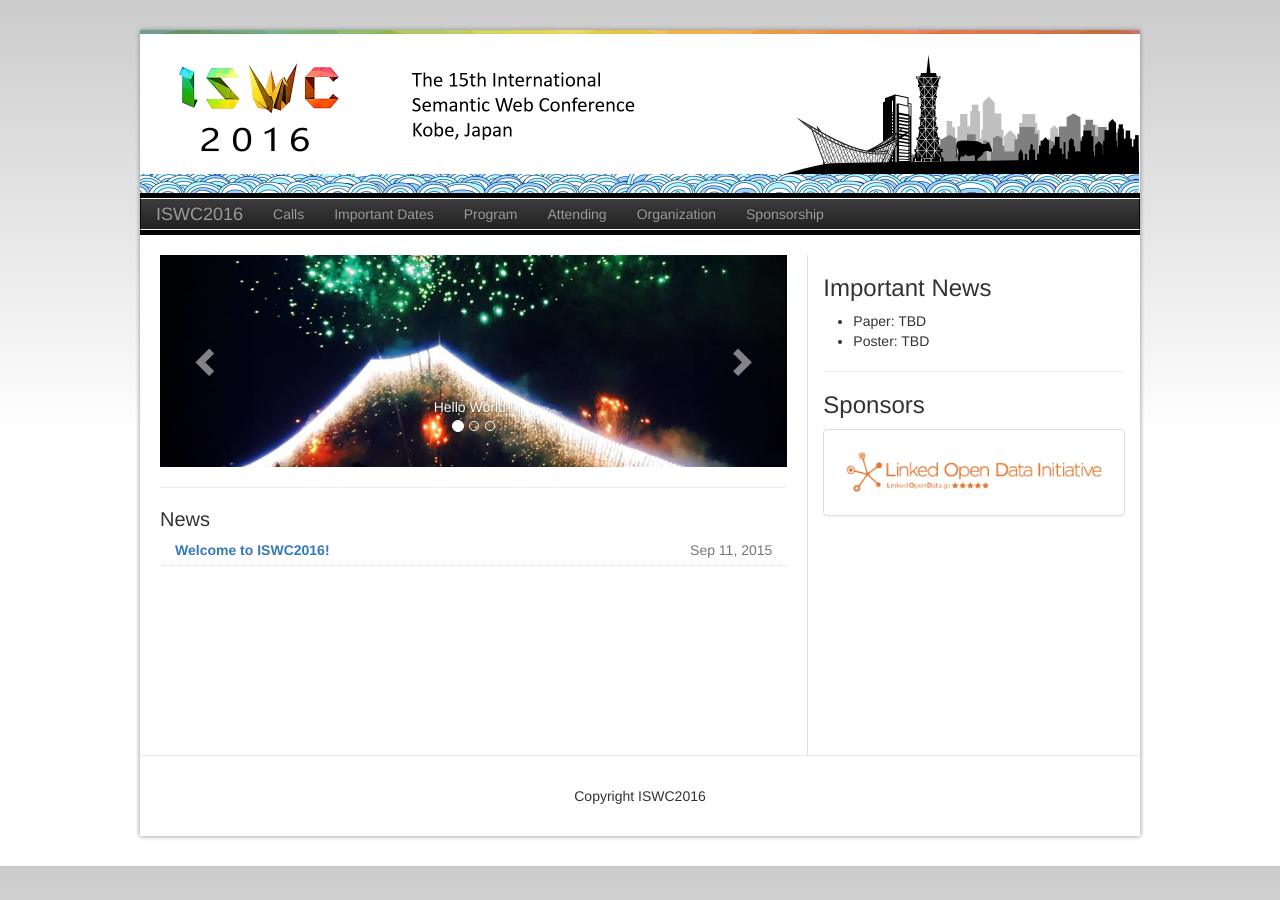
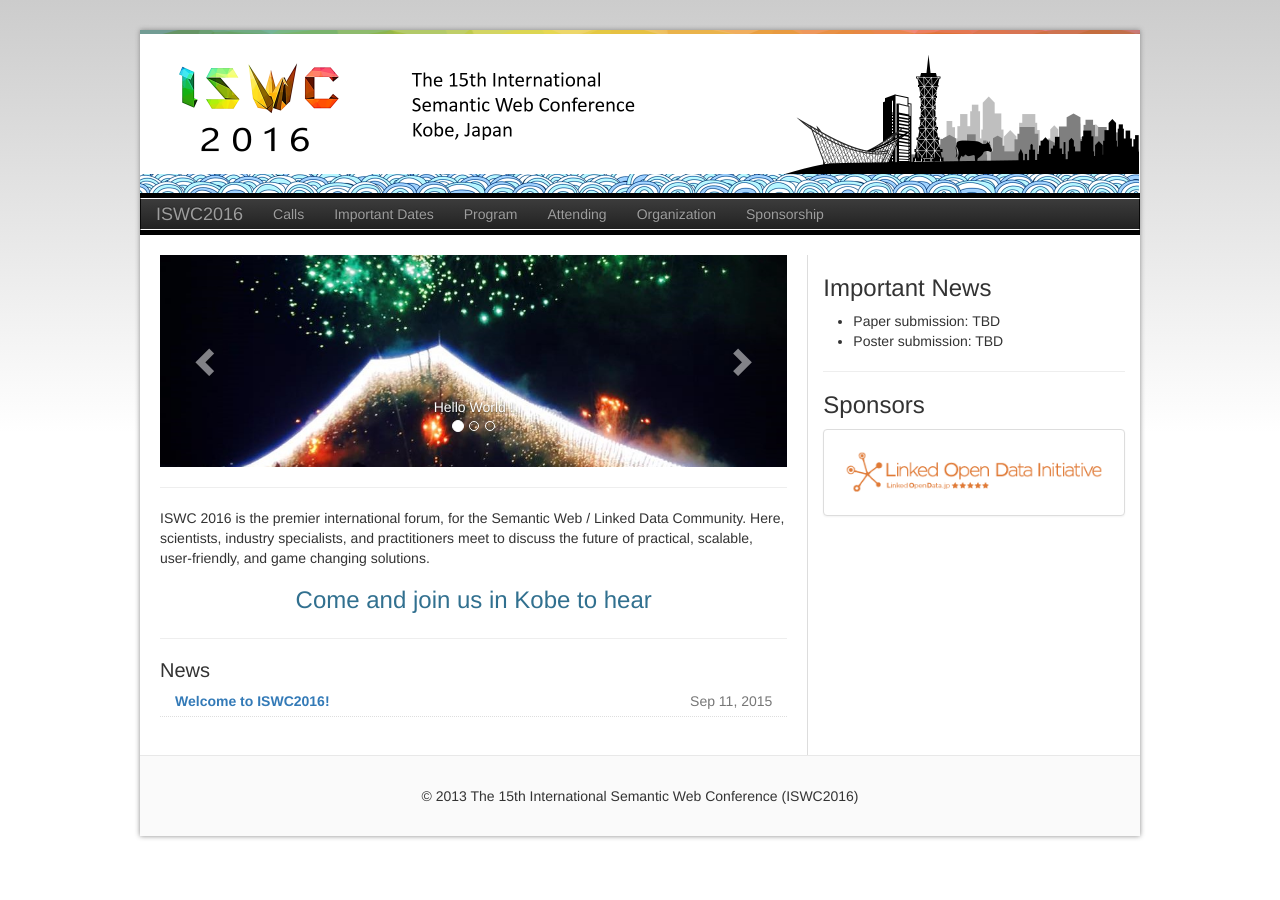
Before and after one commit to mielvds/iswc2016, a Jekyll site: the page built from index.html, in a window 1280 px wide. Built offline with Jekyll 4.4.1, drawn with Linux system fonts in a browser that asks for light colours.

Commit message:
update theme

```diff
--- a/_includes/footer.html
+++ b/_includes/footer.html
@@ -1,6 +1,6 @@
 <footer class="site-footer allign-center">
 <div class="wrapper">
- Copyright ISWC2016
+ © 2013 The 15th International Semantic Web Conference (ISWC2016)
 </div>
 
 </footer>
--- /dev/null
+++ b/_includes/news.html
@@ -0,0 +1,12 @@
+<h1 class="page-heading">News</h1>
+
+  <div class="container-fluid">
+    {% for post in site.posts %}
+		<div class="iswc-news row">
+			<div class="iswc-news-label col-md-8"><strong><a href="{{ post.url | prepend: site.baseurl }}">{{ post.title }}</a></strong></div>
+			<div class="iswc-news-date col-md-4"><span class="text-muted">{{ post.date | date: "%b %-d, %Y" }}</span></div>
+		</div>
+	{% endfor %}
+  </div>
+
+  <!-- <p style="padding-top:20px" class="rss-subscribe">subscribe <a href="{{ "/feed.xml" | prepend: site.baseurl }}">via RSS</a></p> -->
--- a/_includes/right.html
+++ b/_includes/right.html
@@ -1,8 +1,8 @@
 {% include submenu.html %}
 <h3>Important News</h3>
 <ul>
-	<li>Paper: TBD</li>
-	<li>Poster: TBD</li>
+	<li>Paper submission: TBD</li>
+	<li>Poster submission: TBD</li>
 </ul>
 
 
--- a/css/iswc.css
+++ b/css/iswc.css
@@ -13,6 +13,7 @@ body{
   background: -o-linear-gradient(#ccc,#fff,#fff); /* For Opera 11.1 to 12.0 */
   background: -moz-linear-gradient(#ccc,#fff,#fff); /* For Firefox 3.6 to 15 */
   background: linear-gradient(#ccc,#fff,#fff); /* Standard syntax */
+  background-repeat: repeat-x;
 }
 body > div.iswc-wrap{
 	margin:auto;
@@ -21,7 +22,7 @@ body > div.iswc-wrap{
 	max-width:1000px;
 	text-align: left;
 	/*border:1px solid #999;*/
-	box-shadow: 0px 0px 5px #888888;
+	box-shadow: 0px 0px 5px #888;
 }
 
 body > div.iswc-wrap > div.iswc-body{
@@ -82,3 +83,11 @@ nav.iswc-navbar{
 	padding:5px 0;
 	margin-bottom: 20px;
 }
+
+footer{
+	/* background: -webkit-linear-gradient(#ddd,#eee,#fff,#fff,#fff); /* For Safari 5.1 to 6.0 */
+  	/* background: -o-linear-gradient(#ddd,#eee,#fff,#fff,#fff); /* For Opera 11.1 to 12.0 */
+  	/* background: -moz-linear-gradient(#ddd,#eee,#fff,#fff,#fff); /* For Firefox 3.6 to 15 */
+	/* background: linear-gradient(#ddd,#eee,#fff,#fff,#fff); /* Standard syntax */
+	background-color: #fafafa;
+}
--- a/index.html
+++ b/index.html
@@ -7,17 +7,12 @@ layout: default
 <div class="home">
 
   <hr/>
-  <h1 class="page-heading">News</h1>
+  <p>
+    ISWC 2016 is the premier international forum, for the Semantic Web / Linked Data Community. Here, scientists, industry specialists, and practitioners meet to discuss the future of practical, scalable, user-friendly, and game changing solutions.
+  </p>
+  <div class="text-info" style="text-align:center;font-size:18pt;padding-top:5px">Come and join us in Kobe to hear</div>
 
-  <div class="container-fluid">
-    {% for post in site.posts %}
-		<div class="iswc-news row">
-			<div class="iswc-news-label col-md-8"><strong><a href="{{ post.url | prepend: site.baseurl }}">{{ post.title }}</a></strong></div>
-			<div class="iswc-news-date col-md-4"><span class="text-muted">{{ post.date | date: "%b %-d, %Y" }}</span></div>
-		</div>
-	{% endfor %}
-  </div>
-
-  <!-- <p style="padding-top:20px" class="rss-subscribe">subscribe <a href="{{ "/feed.xml" | prepend: site.baseurl }}">via RSS</a></p> -->
+  <hr/>
+  {% include news.html %}
 
 </div>
```
